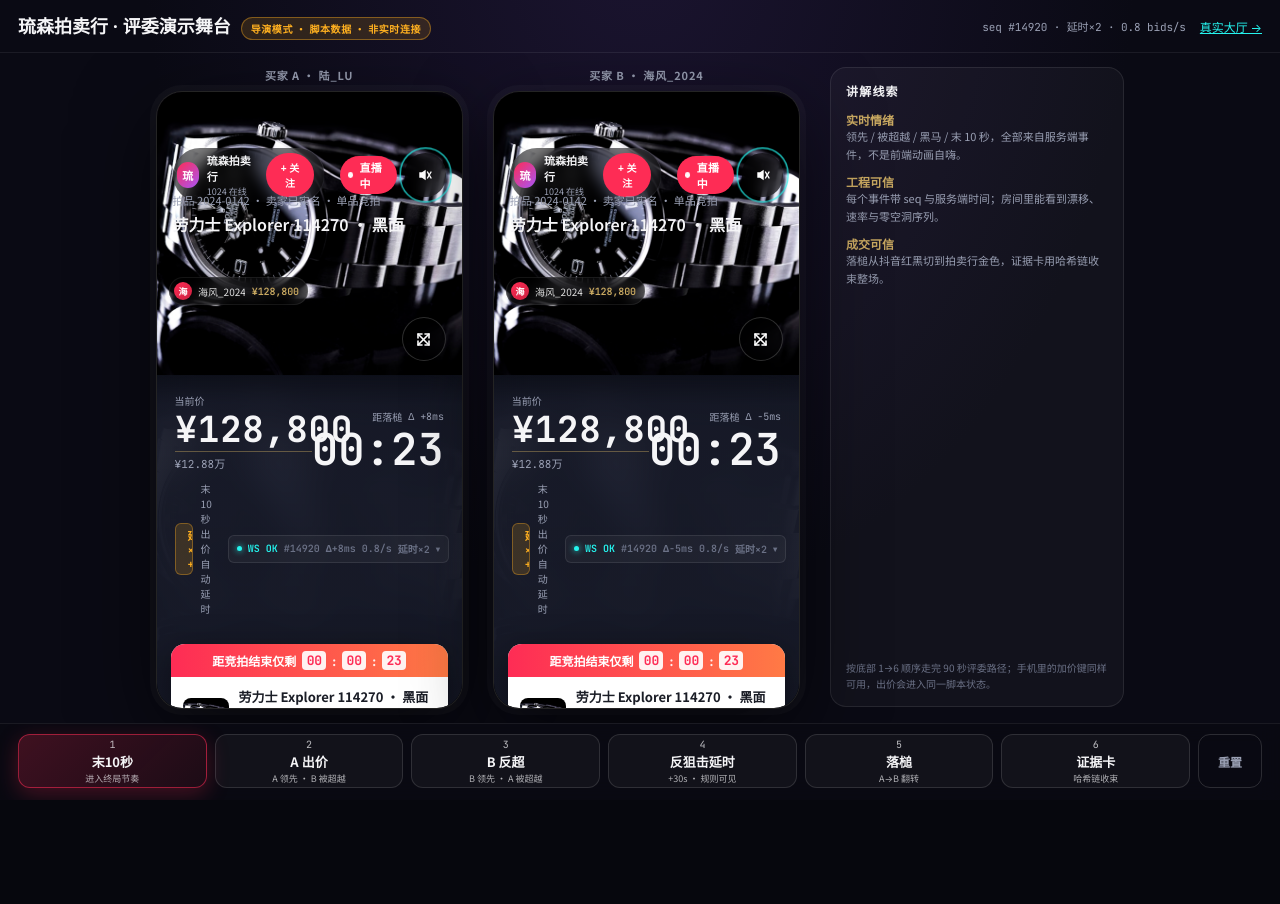
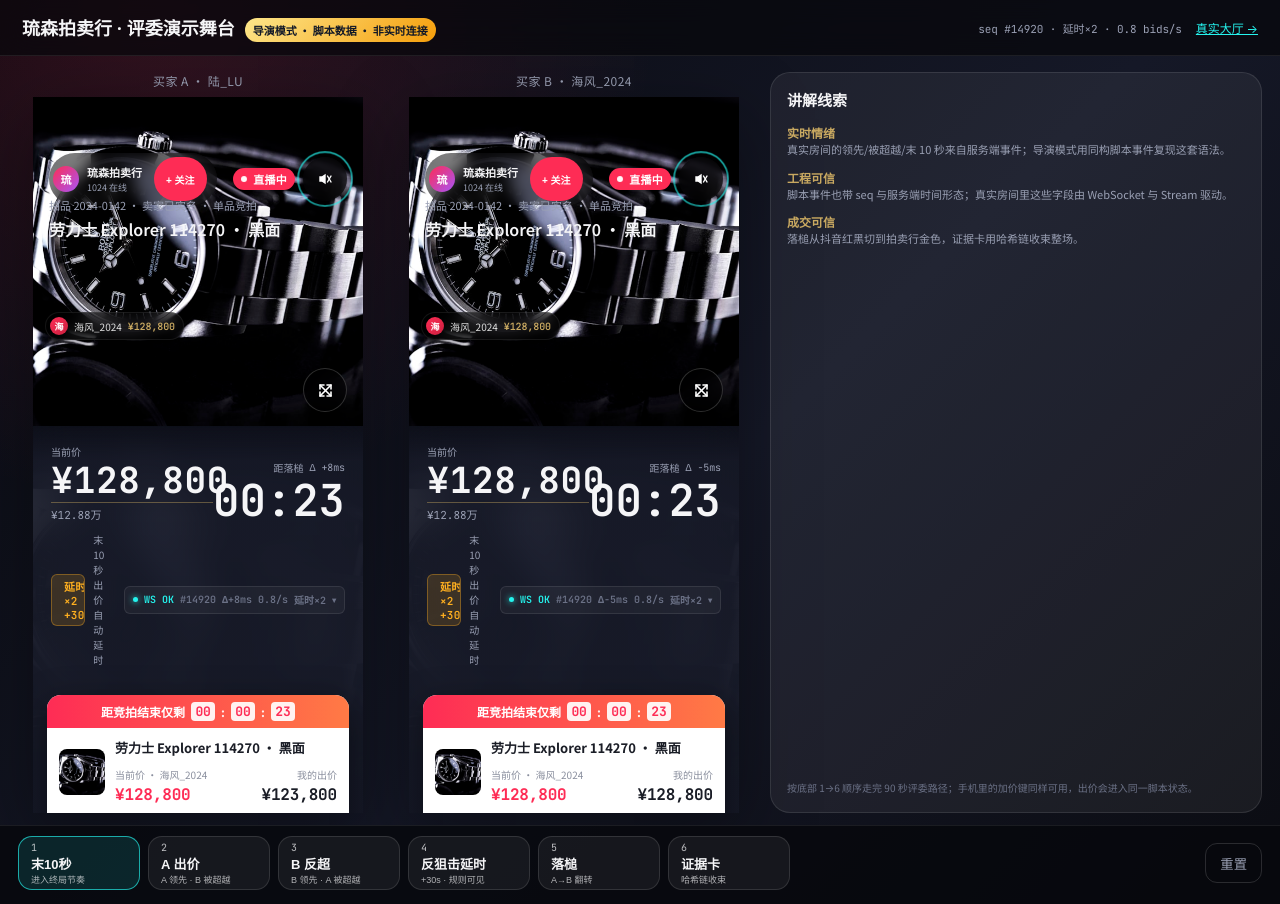
Before and after one commit to Eliaaazzz/live-auction-system, a React (Vite) app in the folder apps/web/: page /showcase in a window 1280 px wide. Before the commit the page ends 800 px from the top, so only its background shows below. Built offline with nearby package versions, Linux system fonts and the light colour scheme.

Commit message:
fix(web): clarify showcase scripted event wording

```diff
--- a/apps/web/src/routes/JudgesShowcaseRoute.jsx
+++ b/apps/web/src/routes/JudgesShowcaseRoute.jsx
@@ -315,8 +315,8 @@
             <div style={ST.railCard}>
               <div style={ST.railTitle}>讲解线索</div>
               {[
-                ['实时情绪', '领先 / 被超越 / 黑马 / 末 10 秒，全部来自服务端事件，不是前端动画自嗨。'],
-                ['工程可信', '每个事件带 seq 与服务端时间；房间里能看到漂移、速率与零空洞序列。'],
+                ['实时情绪', '真实房间的领先/被超越/末 10 秒来自服务端事件；导演模式用同构脚本事件复现这套语法。'],
+                ['工程可信', '脚本事件也带 seq 与服务端时间形态；真实房间里这些字段由 WebSocket 与 Stream 驱动。'],
                 ['成交可信', '落槌从抖音红黑切到拍卖行金色，证据卡用哈希链收束整场。'],
               ].map(([t, d]) => (
                 <div key={t} style={{ marginBottom: 10 }}>
@@ -360,94 +360,98 @@
   return (
     <div style={ST.phoneCol}>
       <div style={ST.phoneLabel}>{label}</div>
-      <div style={ST.phone}>{children}</div>
+      <div className="lumen-phone-frame" style={{ width: 330, height: 716, boxShadow: '0 22px 70px rgba(0,0,0,.38)' }}>
+        {children}
+      </div>
     </div>
   );
 }
 
 const ST = {
   page: {
-    width: '100vw', height: '100vh', overflow: 'hidden',
-    display: 'flex', flexDirection: 'column',
-    background: 'radial-gradient(ellipse at 50% -10%, #1b1430 0%, #0a0a14 55%)',
-    color: 'var(--douyin-ink-text,#f5f5f7)', fontFamily: 'var(--font-sans)',
+    minHeight: '100vh',
+    background: 'radial-gradient(circle at 12% 0%, rgba(254,44,85,.16), transparent 35%), linear-gradient(135deg,#090a10,#151827 55%,#0b0c12)',
+    color: 'var(--douyin-ink-text)',
+    fontFamily: 'var(--font-sans)',
+    display: 'flex',
+    flexDirection: 'column',
+    overflow: 'hidden',
   },
   header: {
-    flexShrink: 0, display: 'flex', alignItems: 'center', justifyContent: 'space-between',
-    gap: 14, padding: '12px 18px', borderBottom: '1px solid rgba(255,255,255,.07)',
+    height: 56,
+    display: 'flex',
+    alignItems: 'center',
+    justifyContent: 'space-between',
+    padding: '0 22px',
+    borderBottom: '1px solid rgba(255,255,255,.08)',
+    background: 'rgba(7,8,12,.72)',
+    backdropFilter: 'blur(16px)',
   },
   scriptTag: {
-    fontSize: 10, fontWeight: 700, letterSpacing: '.06em',
-    padding: '3px 9px', borderRadius: 999,
-    background: 'rgba(255,176,32,.14)', color: 'var(--state-extended,#FFB020)',
-    border: '1px solid rgba(255,176,32,.4)', whiteSpace: 'nowrap',
+    fontSize: 11,
+    color: '#111827',
+    background: 'linear-gradient(135deg,#FDE68A,#F59E0B)',
+    padding: '4px 8px',
+    borderRadius: 999,
+    fontWeight: 800,
   },
   stage: {
-    flex: 1, minHeight: 0, display: 'flex', justifyContent: 'center',
-    gap: 'clamp(12px, 2.4vw, 30px)', padding: '14px clamp(12px, 3vw, 32px)',
+    flex: 1,
+    minHeight: 0,
+    display: 'grid',
+    gridTemplateColumns: '360px 360px minmax(260px,1fr)',
+    gap: 16,
+    padding: '16px 18px 12px',
     overflow: 'auto',
   },
-  phoneCol: { display: 'flex', flexDirection: 'column', gap: 8, minWidth: 0 },
-  phoneLabel: {
-    textAlign: 'center', fontSize: 11, fontWeight: 700,
-    color: 'var(--douyin-ink-muted)', letterSpacing: '.08em',
+  phoneCol: { display: 'flex', flexDirection: 'column', alignItems: 'center', gap: 8 },
+  phoneLabel: { fontSize: 12, color: 'var(--douyin-ink-muted)', letterSpacing: '.04em' },
+  rail: { minHeight: 0, overflow: 'auto', display: 'flex' },
+  railCard: {
+    width: '100%',
+    minHeight: 0,
+    display: 'flex',
+    flexDirection: 'column',
+    padding: 16,
+    borderRadius: 20,
+    background: 'rgba(255,255,255,.06)',
+    border: '1px solid rgba(255,255,255,.1)',
   },
-  phone: {
-    position: 'relative',
-    width: 'clamp(250px, 24vw, 350px)', flex: 1, minHeight: 0,
-    maxHeight: 'calc(100vh - 175px)', aspectRatio: '402 / 874',
-    borderRadius: 26, overflow: 'hidden',
-    border: '1px solid rgba(255,255,255,.14)',
-    boxShadow: '0 24px 80px rgba(0,0,0,.6), 0 0 0 6px rgba(255,255,255,.03)',
-    background: '#000',
-  },
-  rail: {
-    width: 'clamp(240px, 23vw, 340px)', flexShrink: 0,
-    display: 'flex', flexDirection: 'column', gap: 10,
-    maxHeight: 'calc(100vh - 160px)', overflow: 'auto',
-  },
-  railCard: {
-    flex: 1, display: 'flex', flexDirection: 'column',
-    padding: '14px 15px', borderRadius: 16,
-    background: 'rgba(255,255,255,.035)', border: '1px solid rgba(255,255,255,.09)',
-  },
-  railTitle: {
-    fontSize: 12, fontWeight: 800, letterSpacing: '.1em',
-    color: 'var(--douyin-ink-text)', marginBottom: 12,
-  },
-  evidenceWrap: {
-    position: 'relative', flex: 1, minHeight: 480,
-    borderRadius: 16, overflow: 'hidden',
-    border: '1px solid rgba(201,169,97,.35)',
-  },
+  railTitle: { fontSize: 15, fontWeight: 900, marginBottom: 14 },
+  evidenceWrap: { width: 330, height: 716, overflow: 'hidden', margin: '0 auto' },
   bar: {
-    flexShrink: 0, display: 'flex', gap: 8, alignItems: 'stretch',
-    padding: '10px 18px max(12px, env(safe-area-inset-bottom, 0px))',
-    borderTop: '1px solid rgba(255,255,255,.07)',
-    background: 'rgba(10,10,18,.85)', backdropFilter: 'blur(10px)',
-    overflowX: 'auto',
+    minHeight: 78,
+    display: 'flex',
+    gap: 8,
+    alignItems: 'center',
+    padding: '10px 18px 14px',
+    borderTop: '1px solid rgba(255,255,255,.08)',
+    background: 'rgba(7,8,12,.84)',
   },
   stepBtn: {
-    flex: 1, minWidth: 92, minHeight: 54, borderRadius: 12, cursor: 'pointer',
-    border: '1px solid rgba(255,255,255,.12)', background: 'rgba(255,255,255,.04)',
-    color: 'var(--douyin-ink-text)', fontFamily: 'inherit',
-    display: 'flex', flexDirection: 'column', alignItems: 'center', justifyContent: 'center', gap: 1,
+    minWidth: 122,
+    height: 54,
+    border: '1px solid rgba(255,255,255,.12)',
+    background: 'rgba(255,255,255,.06)',
+    color: 'var(--douyin-ink-text)',
+    borderRadius: 14,
+    display: 'flex',
+    flexDirection: 'column',
+    alignItems: 'flex-start',
+    justifyContent: 'center',
+    padding: '0 12px',
+    cursor: 'pointer',
   },
-  stepBtnNext: {
-    border: '1px solid rgba(254,44,85,.55)',
-    background: 'linear-gradient(135deg, rgba(254,44,85,.22), rgba(254,44,85,.08))',
-    boxShadow: '0 6px 22px rgba(254,44,85,.25)',
-  },
-  stepBtnDone: {
-    opacity: .55,
-    border: '1px solid rgba(201,169,97,.35)',
-    background: 'rgba(201,169,97,.08)',
-  },
+  stepBtnDone: { borderColor: 'rgba(245,158,11,.55)', background: 'rgba(245,158,11,.14)' },
+  stepBtnNext: { borderColor: 'rgba(37,244,238,.65)', background: 'rgba(37,244,238,.12)' },
   resetBtn: {
-    flexShrink: 0, minWidth: 64, borderRadius: 12, cursor: 'pointer',
-    border: '1px solid rgba(255,255,255,.14)', background: 'transparent',
-    color: 'var(--douyin-ink-muted)', fontFamily: 'inherit', fontSize: 12, fontWeight: 700,
+    marginLeft: 'auto',
+    height: 40,
+    padding: '0 14px',
+    borderRadius: 12,
+    border: '1px solid rgba(255,255,255,.14)',
+    background: 'transparent',
+    color: 'var(--douyin-ink-muted)',
+    cursor: 'pointer',
   },
 };
-
-export default JudgesShowcaseRoute;
```
